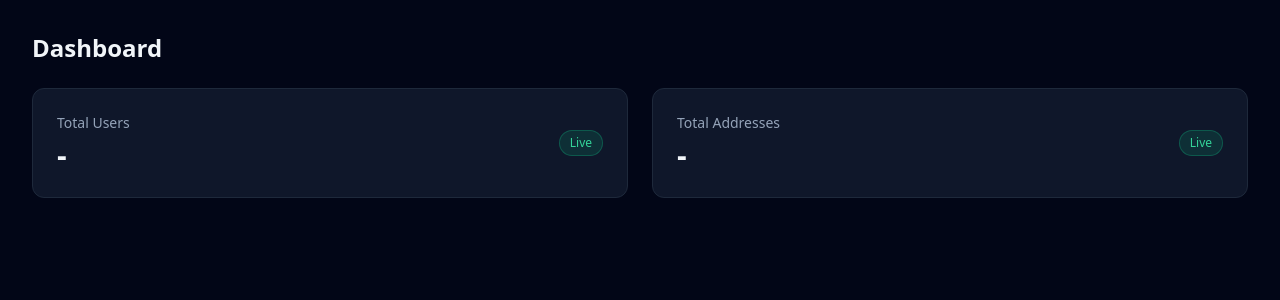
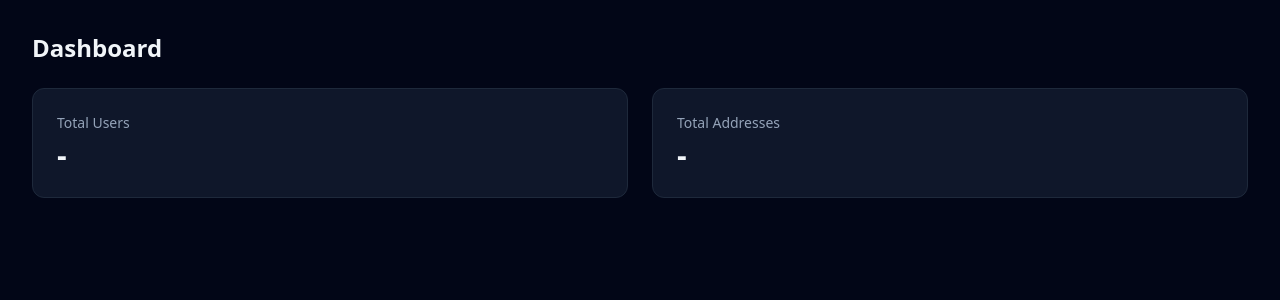
Before and after one commit to mstaszew-dev/user-address-api, a Spring Boot app: page /dashboard in a window 1280 px wide. Shown: the part 65-365 px from the top of the page. Run offline with Spring Boot 4, Linux system fonts and the light colour scheme; some of the project's set-up classes (security, data sources, template engines, error pages and the like) are left out, and stand-ins take their place; some libraries are stand-ins or nearby versions.

Commit message:
Remove meaningless Live badges from dashboard stat cards

```diff
--- a/src/main/resources/templates/dashboard.html
+++ b/src/main/resources/templates/dashboard.html
@@ -37,7 +37,6 @@
                         <p class="text-sm text-slate-400">Total Users</p>
                         <p id="total-users" class="text-3xl font-bold text-slate-100 mt-1">-</p>
                     </div>
-                    <span class="px-2.5 py-1 text-xs font-medium text-emerald-400 bg-emerald-500/15 border border-emerald-500/30 rounded-full">Live</span>
                 </div>
             </div>
             <div class="bg-slate-900 border border-slate-800 rounded-xl p-6">
@@ -46,7 +45,6 @@
                         <p class="text-sm text-slate-400">Total Addresses</p>
                         <p id="total-addresses" class="text-3xl font-bold text-slate-100 mt-1">-</p>
                     </div>
-                    <span class="px-2.5 py-1 text-xs font-medium text-emerald-400 bg-emerald-500/15 border border-emerald-500/30 rounded-full">Live</span>
                 </div>
             </div>
         </div>
```
